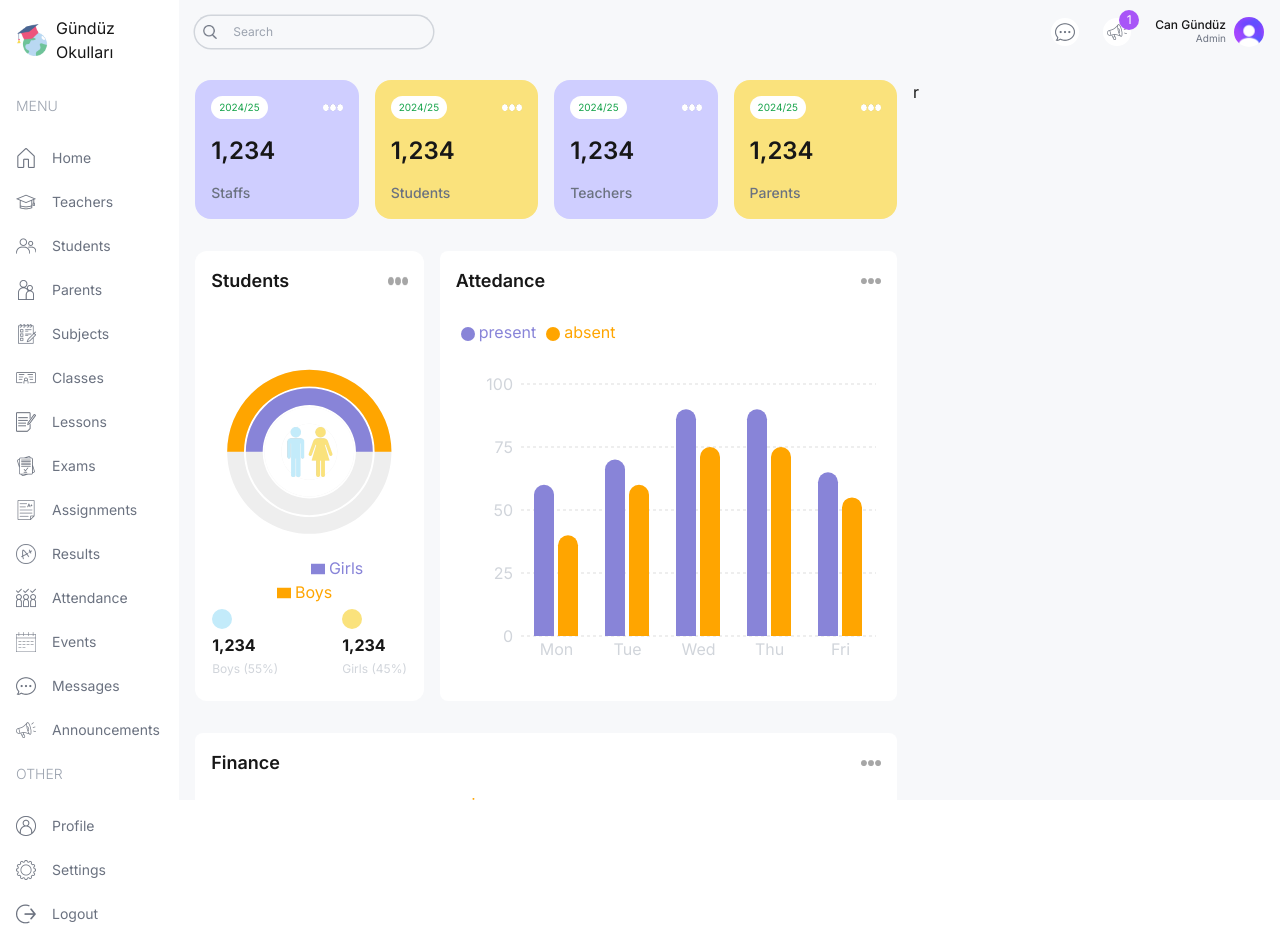
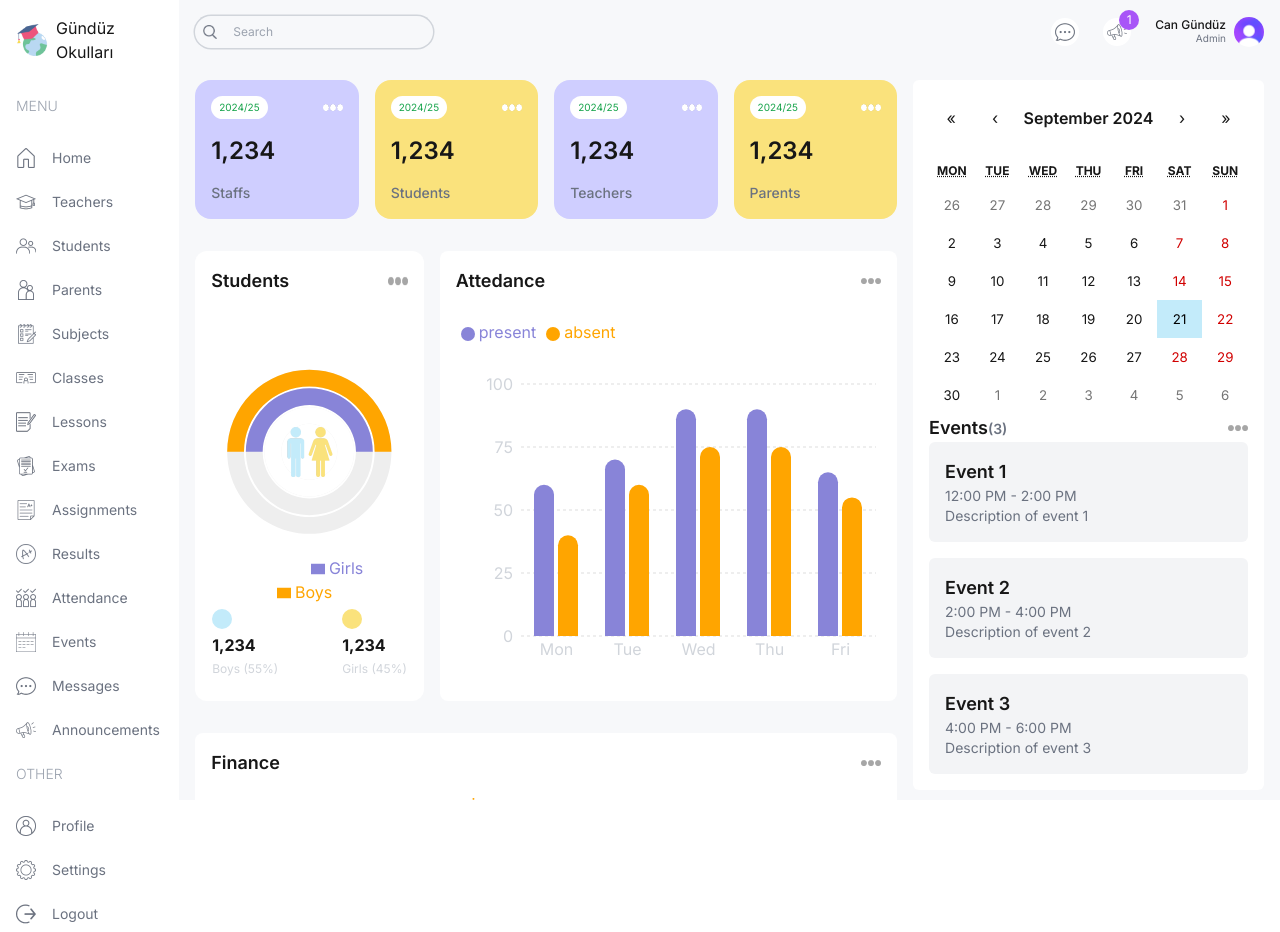
Before and after one commit to cangndz75/SchoolManagementUI, a Next.js app: page /admin in a window 1280 px wide. Built offline with nearby package versions, Linux system fonts and the light colour scheme.

Commit message:
Dashboard v2.1 | Recharts v2 | 1.0.2.1

```diff
--- a/package.json
+++ b/package.json
@@ -11,6 +11,7 @@
   "dependencies": {
     "next": "14.2.13",
     "react": "^18",
+    "react-calendar": "^5.0.0",
     "react-dom": "^18",
     "recharts": "^2.12.7"
   },
--- a/src/app/(dashboard)/admin/page.tsx
+++ b/src/app/(dashboard)/admin/page.tsx
@@ -1,5 +1,7 @@
+import Announcements from "@/src/components/Announcements";
 import AttedanceChart from "@/src/components/AttedanceChart";
 import CountChart from "@/src/components/CountChart";
+import EventCalendar from "@/src/components/EventCalendar";
 import FinanceChart from "@/src/components/FinanceChart";
 import UserCard from "@/src/components/UserCard";
 import React from "react";
@@ -32,7 +34,10 @@
         </div>
       </div>
       {/* Right side */}
-      <div className="w-full lg:w-1/3">r</div>
+      <div className="w-full lg:w-1/3 flex flex-col gap-8">
+        <EventCalendar />
+        <Announcements />
+      </div>
     </div>
   );
 };
--- a/src/app/globals.css
+++ b/src/app/globals.css
@@ -25,3 +25,18 @@
     text-wrap: balance;
   }
 }
+
+.react-calendar{
+  width: 100% !important;
+  border:none !important;
+  font-family: "Inter", sans-serif !important;
+}
+
+.react-calendar__navigation__label__labelText{
+  font-weight: 600;
+}
+
+.react-calendar__tile--active{
+  background-color: #C3EBFA !important;
+  color:black !important;
+}
--- /dev/null
+++ b/src/components/Announcements.tsx
@@ -0,0 +1,40 @@
+import React from "react";
+
+const Announcements = () => {
+  return (
+    <div className="bg-white p-4 rounded-md">
+      <div className="flex items-center justify-between">
+        <h1 className="text-xl font-semibold">Announcements</h1>
+        <span className="text-xs text-gray-400">View All</span>
+      </div>
+      <div className="flex flex-col gap-4 mt-4">
+        <div className="bg-schoolSkyLight rounded-md p-4">
+          <div className="flex items-center justify-between">
+            <h2 className="font-medium">Lorem ipsum dolor sit.</h2>
+            <span className="text-xs text-gray-400 bg-white rounded-md px-1 py-1">
+              2025-01-01
+            </span>
+          </div>
+        </div>
+        <div className="bg-schoolSkyLight rounded-md p-4">
+          <div className="flex items-center justify-between">
+            <h2 className="font-medium">Lorem ipsum dolor sit.</h2>
+            <span className="text-xs text-gray-400 bg-white rounded-md px-1 py-1">
+              2025-01-02
+            </span>
+          </div>
+        </div>
+        <div className="bg-schoolSkyLight rounded-md p-4">
+          <div className="flex items-center justify-between">
+            <h2 className="font-medium">Lorem ipsum dolor sit.</h2>
+            <span className="text-xs text-gray-400 bg-white rounded-md px-1 py-1">
+              2025-01-03
+            </span>
+          </div>
+        </div>
+      </div>
+    </div>
+  );
+};
+
+export default Announcements;
--- /dev/null
+++ b/src/components/EventCalendar.tsx
@@ -0,0 +1,58 @@
+"use client";
+import Image from "next/image";
+import React from "react";
+import Calendar from "react-calendar";
+import "react-calendar/dist/Calendar.css";
+
+type ValuePiece = Date | null;
+type Value = ValuePiece | [ValuePiece, ValuePiece];
+
+const events = [
+  {
+    id: 1,
+    title: "Event 1",
+    time: "12:00 PM - 2:00 PM",
+    description: "Description of event 1",
+  },
+  {
+    id: 2,
+    title: "Event 2",
+    time: "2:00 PM - 4:00 PM",
+    description: "Description of event 2",
+  },
+  {
+    id: 3,
+    title: "Event 3",
+    time: "4:00 PM - 6:00 PM",
+    description: "Description of event 3",
+  },
+];
+
+const EventCalendar = () => {
+  const [value, onChange] = React.useState<Value>(new Date());
+  return (
+    <div className="bg-white p-4 rounded-md">
+      <Calendar onChange={onChange} value={value} />
+      <div className="flex items-center justify-between">
+        <h1>
+          <span className="text-lg font-semibold">Events</span>
+          <span className="text-sm text-gray-500 font-semibold">
+            ({events.length})
+          </span>
+        </h1>
+        <Image src="/moreDark.png" width={20} height={20} alt="more" />
+      </div>
+      <div className="flex flex-col gap-4">
+        {events.map((event) => (
+          <div key={event.id} className="bg-gray-100 p-4 rounded-md">
+            <h1 className="text-lg font-semibold">{event.title}</h1>
+            <p className="text-sm text-gray-500">{event.time}</p>
+            <p className="text-sm text-gray-500">{event.description}</p>
+          </div>
+        ))}
+      </div>
+    </div>
+  );
+};
+
+export default EventCalendar;
```
Also changed, not shown: 1 other file (tests, documents, lock files or other folders).
